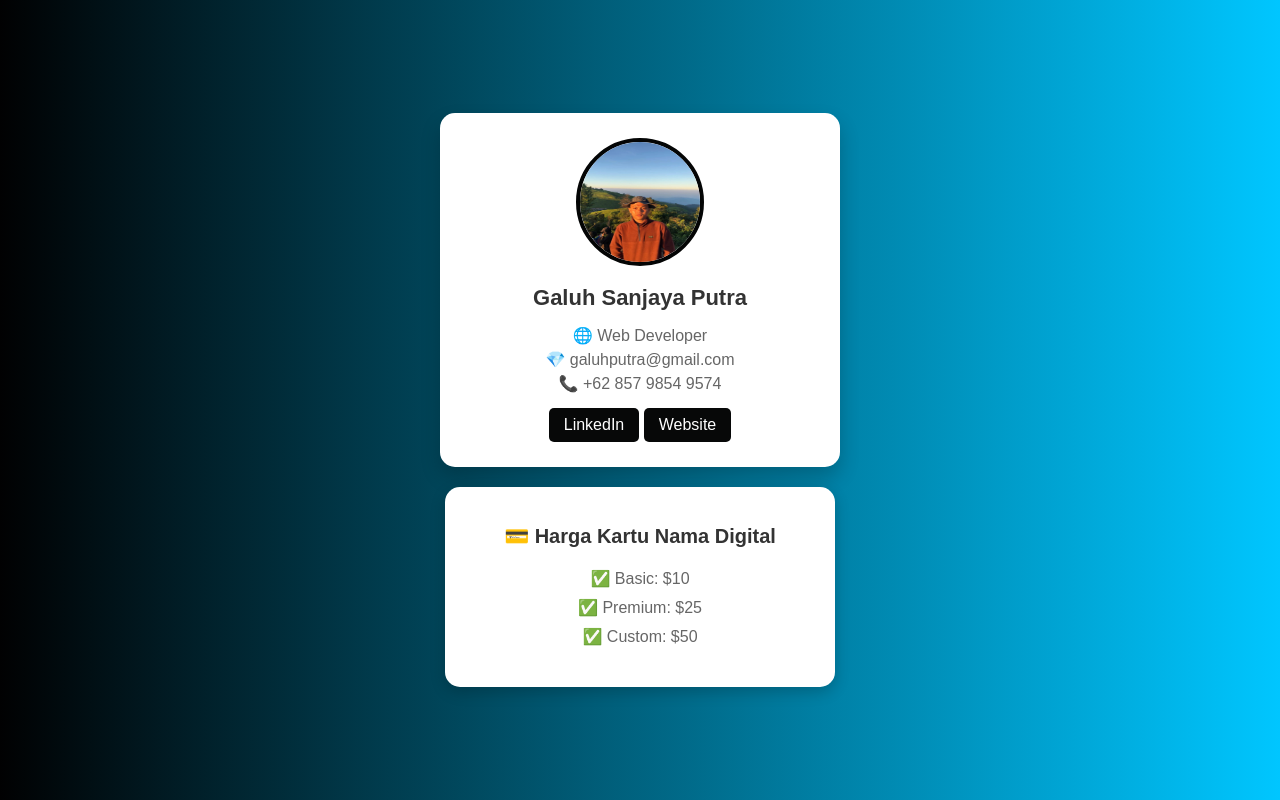
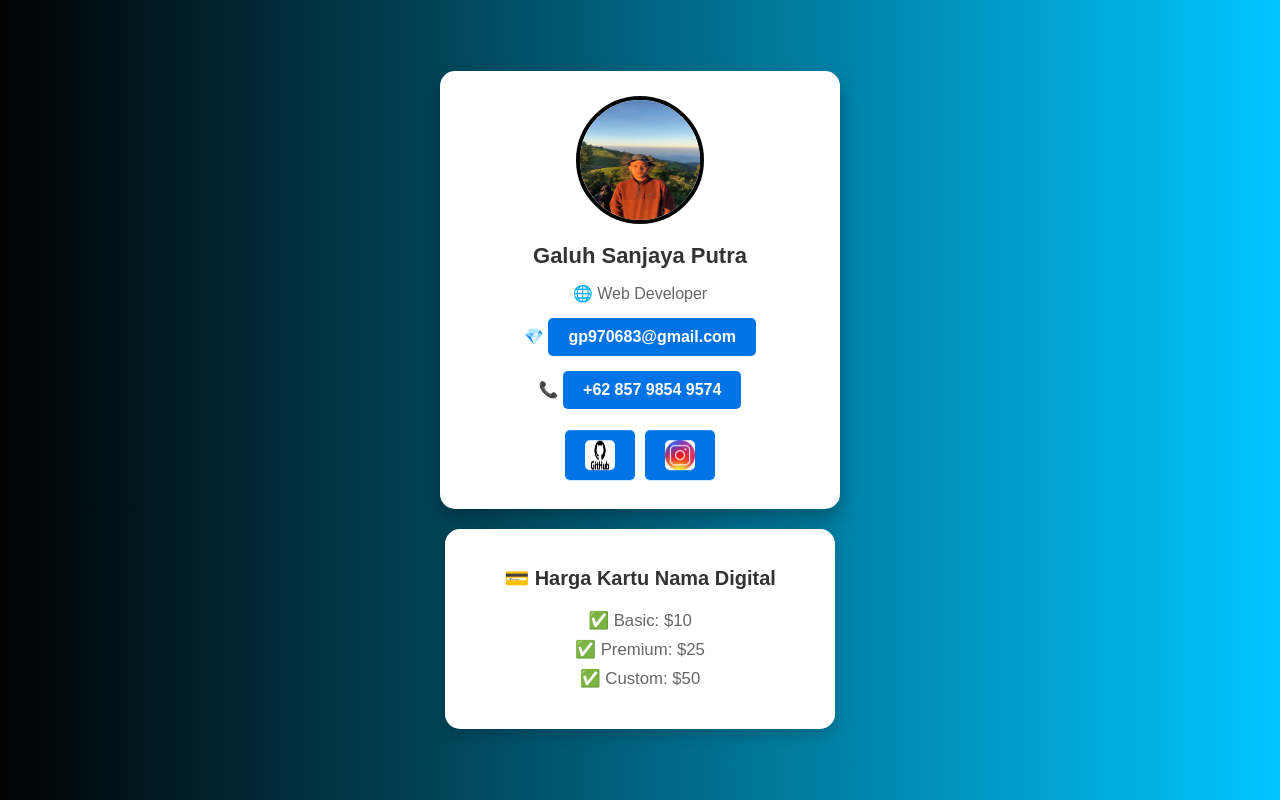
Before and after one commit to galuhsanjaya13/714230067, a plain HTML site: page index.html in a window 1280 px wide. Drawn offline with Linux system fonts and the light colour scheme.

Commit message:
menambahkan social icon

```diff
--- a/index.html
+++ b/index.html
@@ -5,14 +5,8 @@
     <meta name="viewport" content="width=device-width, initial-scale=1.0">
     <title>Kartu Nama Digital</title>
 
-    <!-- Favicon -->
-    <link rel="icon" type="image/x-icon" href="suspect.ico?v=2">
-    <link rel="shortcut icon" href="suspect.ico?v=2">
-    <link rel="icon" type="image/png" href="suspect.png?v=2">
-
-    <script type="module" src="https://cdn.jsdelivr.net/gh/domyid/tracker@main/index.js"></script>
-
     <style>
+        /* Gaya dasar */
         body {
             font-family: 'Poppins', sans-serif;
             background: linear-gradient(to right, rgb(1, 1, 2), #00c6ff);
@@ -20,39 +14,138 @@
             flex-direction: column;
             align-items: center;
             justify-content: center;
-            height: 100vh;
+            min-height: 100vh;
             margin: 0;
+            padding: 20px;
+            box-sizing: border-box;
+            animation: fadeIn 1.5s ease-in-out;
         }
+
+        @keyframes fadeIn {
+            from {
+                opacity: 0;
+                transform: translateY(-20px);
+            }
+            to {
+                opacity: 1;
+                transform: translateY(0);
+            }
+        }
+
+        .container {
+            display: flex;
+            flex-direction: column;
+            align-items: center;
+            width: 100%;
+            max-width: 400px;
+        }
+
         .card {
             background: white;
             padding: 25px;
             border-radius: 15px;
-            box-shadow: 0 10px 20px rgba(0, 0, 0, 0.2);
+            box-shadow: 0 10px 20px rgba(0, 0, 0, 0.3);
             text-align: center;
-            width: 350px;
-            transition: transform 0.3s ease-in-out;
+            width: 100%;
+            max-width: 350px;
+            transition: transform 0.3s ease-in-out, box-shadow 0.3s ease-in-out;
+            animation: slideIn 1s ease-in-out;
         }
-        .card:hover { transform: scale(1.05); }
-        .card img {
+
+        .card:hover {
+            transform: scale(1.05);
+            box-shadow: 0 15px 25px rgba(0, 0, 0, 0.4);
+        }
+
+        @keyframes slideIn {
+            from {
+                opacity: 0;
+                transform: translateY(-50px);
+            }
+            to {
+                opacity: 1;
+                transform: translateY(0);
+            }
+        }
+
+        .card img.profile {
             width: 120px;
             height: 120px;
             border-radius: 50%;
             border: 4px solid rgb(4, 5, 5);
+            animation: popIn 1.2s ease-in-out;
         }
-        .card h1 { font-size: 22px; margin: 15px 0; color: #333; }
-        .card p { color: #666; margin: 5px 0; }
+
+        @keyframes popIn {
+            0% {
+                transform: scale(0);
+                opacity: 0;
+            }
+            100% {
+                transform: scale(1);
+                opacity: 1;
+            }
+        }
+
+        .card h1 {
+            font-size: 22px;
+            margin: 15px 0;
+            color: #333;
+        }
+
+        .card p {
+            color: #666;
+            margin: 5px 0;
+        }
+
         .card a {
             display: inline-block;
             margin-top: 10px;
             color: #fff;
-            background: rgb(7, 8, 8);
-            padding: 8px 15px;
+            background: #0073e6;
+            padding: 10px 20px;
             border-radius: 5px;
             text-decoration: none;
+            font-weight: bold;
             transition: 0.3s;
         }
-        .card a:hover { background: rgb(8, 10, 12); }
 
+        .card a:hover {
+            background: #005bb5;
+        }
+
+        /* Bagian sosial media */
+        .social-icons {
+            margin-top: 15px;
+            display: flex;
+            justify-content: center;
+            gap: 10px;
+        }
+
+        .social-icons a {
+            display: inline-block;
+            width: 30px;
+            height: 30px;
+            transition: transform 0.3s, opacity 0.3s;
+            animation: floatUp 1.5s ease-in-out infinite alternate;
+        }
+
+        .social-icons img {
+            width: 30px;
+            height: 30px;
+            border-radius: 5px;
+        }
+
+        .social-icons a:hover {
+            transform: scale(1.2);
+        }
+
+        @keyframes floatUp {
+            0% { transform: translateY(0); }
+            100% { transform: translateY(-5px); }
+        }
+
+        /* Harga */
         .price-list {
             margin-top: 20px;
             background: white;
@@ -60,31 +153,61 @@
             border-radius: 15px;
             box-shadow: 0 5px 15px rgba(0, 0, 0, 0.2);
             text-align: center;
-            width: 350px;
+            width: 100%;
+            max-width: 350px;
+            animation: fadeIn 1.5s ease-in-out;
         }
-        .price-list h2 { font-size: 20px; color: #333; }
+
+        .price-list h2 {
+            font-size: 20px;
+            color: #333;
+        }
+
         .price-list ul {
             list-style: none;
             padding: 0;
         }
+
         .price-list li {
             color: #666;
             padding: 5px 0;
             font-size: 16px;
+            animation: pulse 1.5s infinite alternate;
+        }
+
+        @keyframes pulse {
+            0% {
+                transform: scale(1);
+            }
+            100% {
+                transform: scale(1.05);
+            }
         }
     </style>
 </head>
 <body>
+
+    <div class="container">
+        <!-- Kartu Profil -->
         <div class="card">
-        <img src="Gambar WhatsApp 2025-03-21 pukul 15.07.25_46c660a6.jpg" alt="Profile Picture">
+            <img class="profile" src="Gambar WhatsApp 2025-03-21 pukul 15.07.25_46c660a6.jpg" alt="Profile Picture">
             <h1>Galuh Sanjaya Putra</h1>
             <p>🌐 Web Developer</p>
-        <p>💎 galuhputra@gmail.com</p>
-        <p>📞 +62 857 9854 9574</p>
-        <a href="#">LinkedIn</a>
-        <a href="#">Website</a>
+            <p>💎 <a href="mailto:gp970683@gmail.com">gp970683@gmail.com</a></p>
+            <p>📞 <a href="tel:+6285798549574">+62 857 9854 9574</a></p>
+
+            <!-- Social Icons -->
+            <div class="social-icons">
+                <a href="https://github.com/Galuhsanjayaputra">
+                    <img src="th.jpeg" alt="GitHub">
+                </a>
+                <a href="https://instagram.com/sanjayagaluhh_">
+                    <img src="th (1).jpeg" alt="Instagram">
+                </a>
+            </div>
         </div>
 
+        <!-- Harga Kartu Nama Digital -->
         <div class="price-list">
             <h2>💳 Harga Kartu Nama Digital</h2>
             <ul>
@@ -93,5 +216,7 @@
                 <li>✅ Custom: $50</li>
             </ul>
         </div>
+    </div>
+
 </body>
 </html>
```
Also changed, not shown: th (1).jpeg (added), th.jpeg (added). Lines whose indentation alone changed are shown as unchanged.
